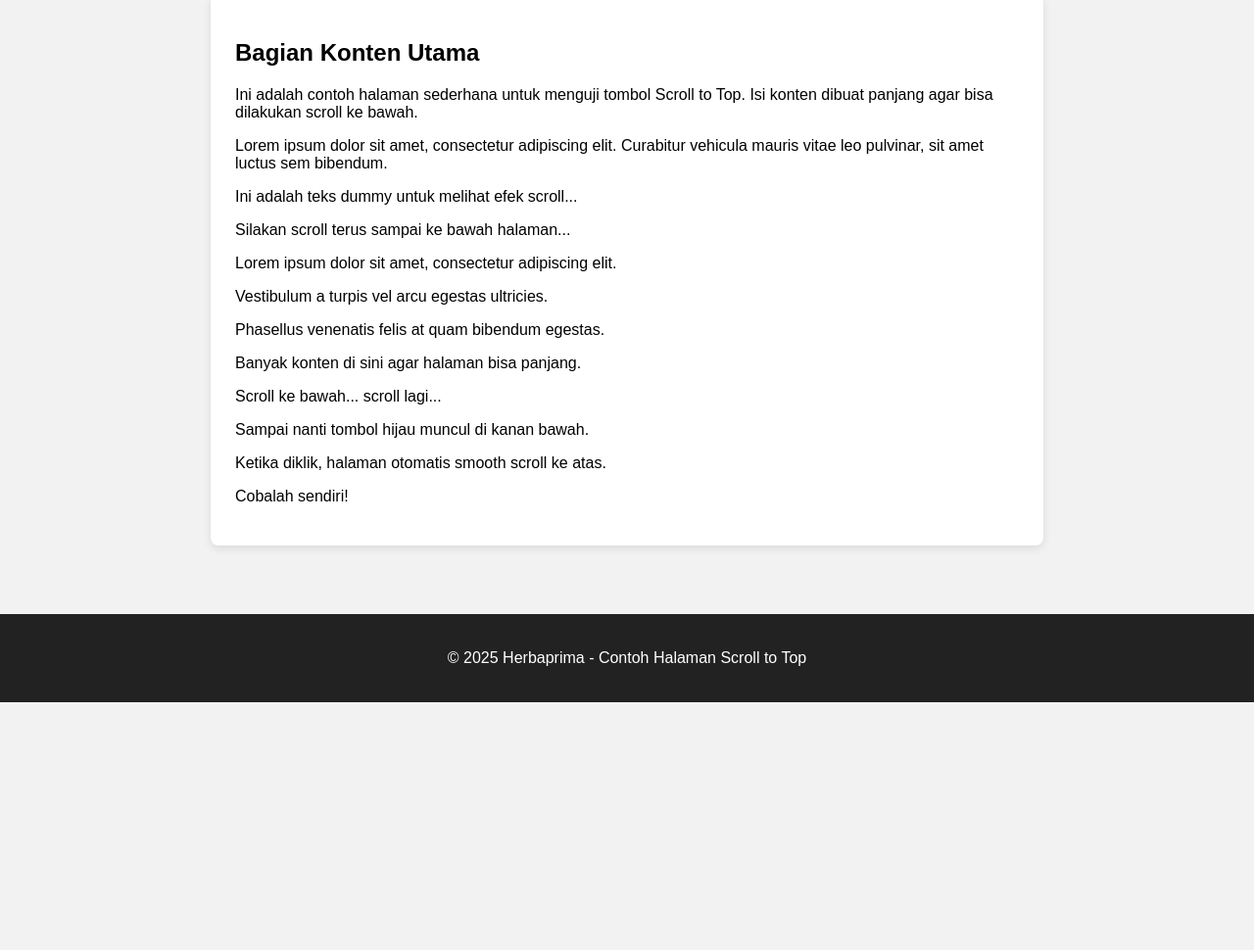
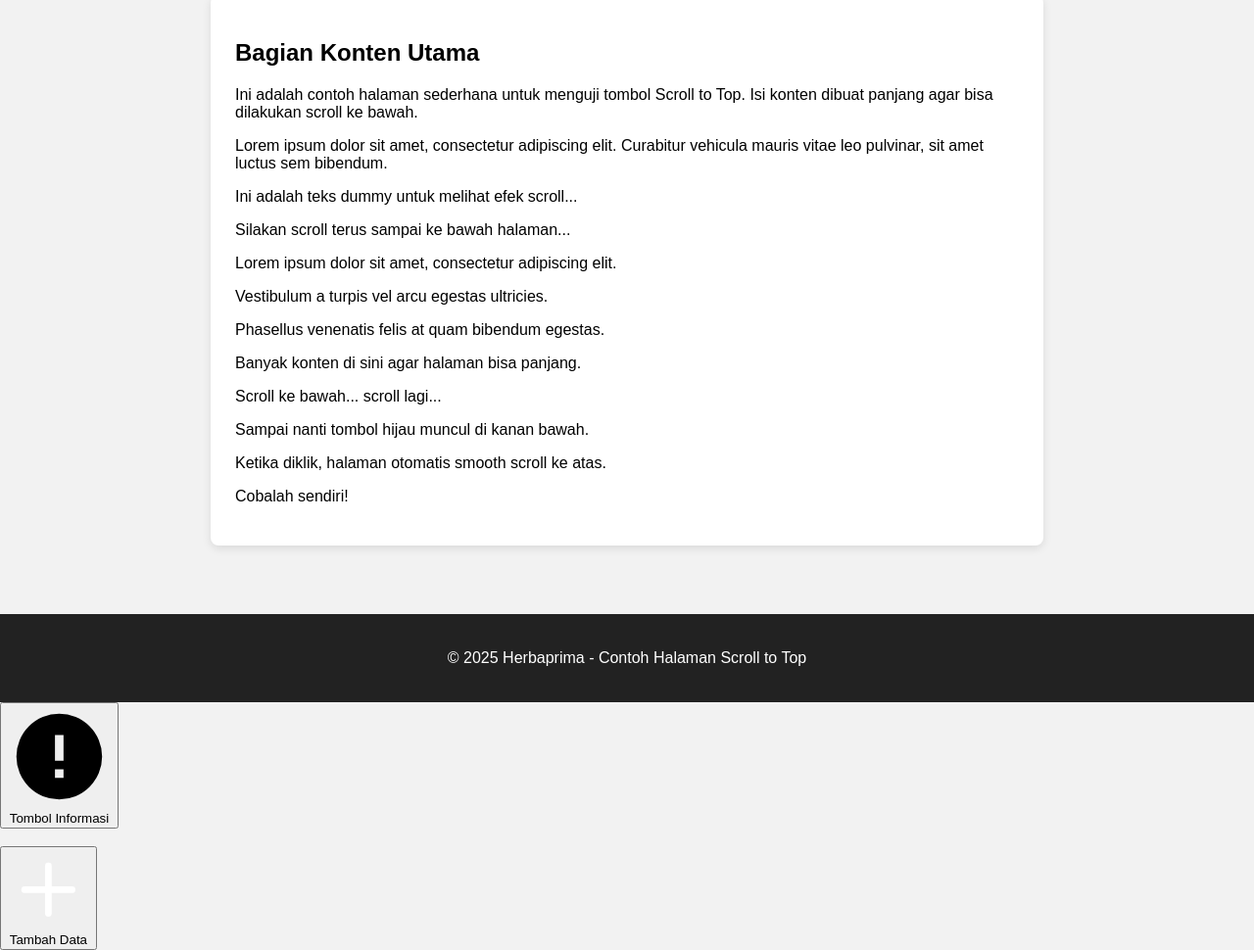
Before and after one commit to argea-gh/myweb, a plain HTML site: page index.html in a window 1280 px wide. Shown: the part 219-1189 px from the top of the page at 98% size. Before the commit the page ends 936 px from the top, so only its background shows below. Drawn offline with Linux system fonts and the light colour scheme.

Commit message:
Update index.html

```diff
--- a/index.html
+++ b/index.html
@@ -51,7 +51,24 @@
     </footer>
 
     <!-- TOMBOL SCROLL TO TOP -->
-    <button id="scrollTopBtn" class="scroll-top">↑</button>
+   <!-- <button id="scrollTopBtn" class="scroll-top">↑</button> -->
+        <!-- Tombol dengan SVG premium -->
+    <button class="btn">
+        <!-- SVG ICON -->
+        <svg viewBox="0 0 24 24">
+            <path d="M12 2a10 10 0 1 0 10 10A10.011 10.011 0 0 0 12 2Zm1 15h-2v-2h2Zm0-4h-2V7h2Z"/>
+        </svg>
+        Tombol Informasi
+    </button>
+
+    <br><br>
+
+    <button class="btn">
+        <svg viewBox="0 0 24 24">
+            <path d="M5 12h14M12 5v14" stroke="white" stroke-width="2" stroke-linecap="round"/>
+        </svg>
+        Tambah Data
+    </button>
 
     <!-- ========== SCRIPT JS DITEMPATKAN DI SINI (MENJELANG </body>) ========== -->
     <script src="assets/js/app.js"></script>
```
